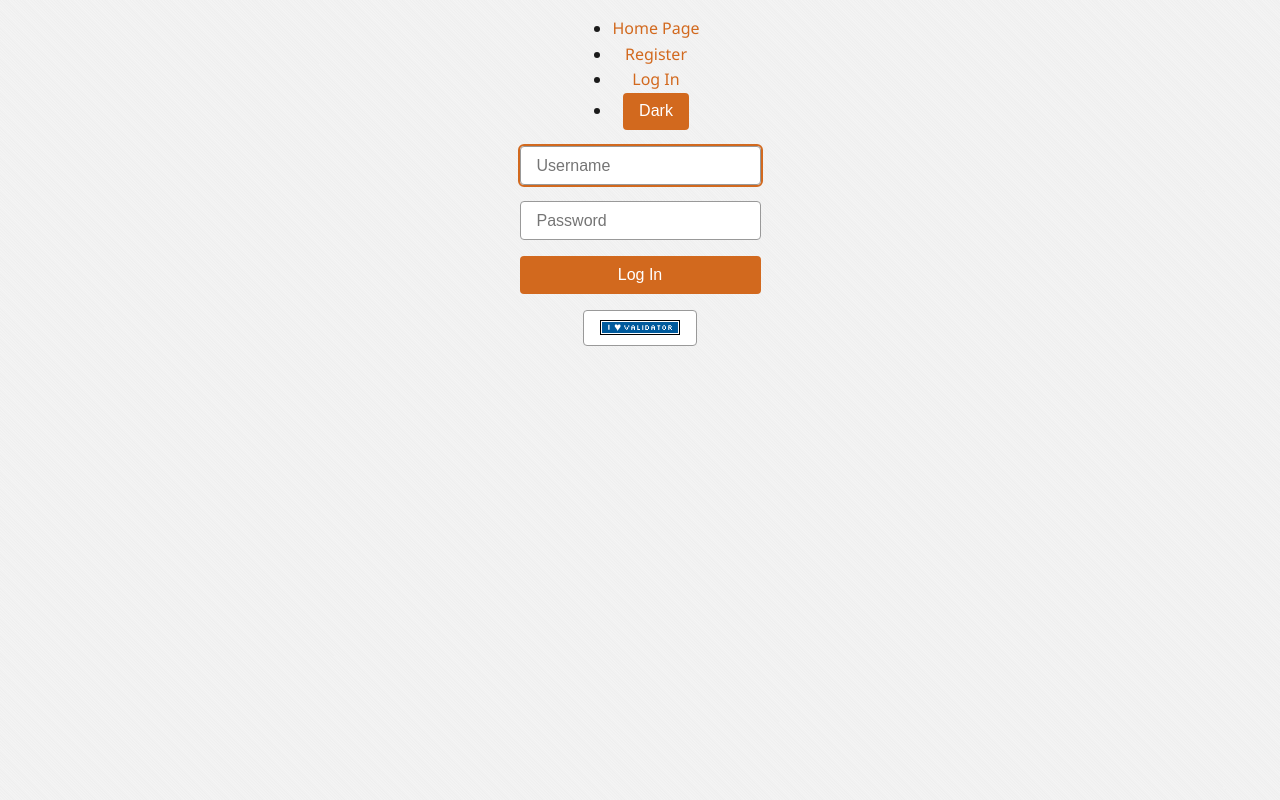
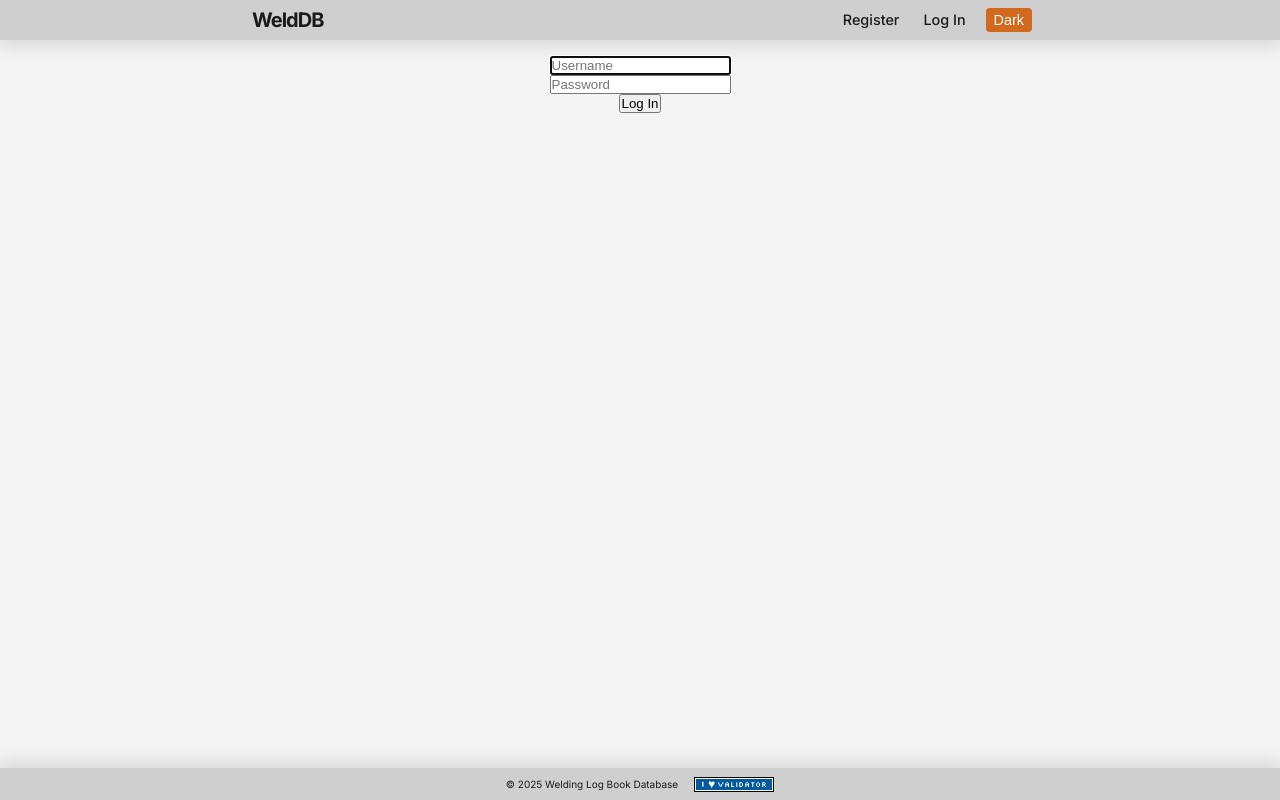
Before and after one commit to wdceng/project, a Flask app: page /login in a window 1280 px wide. Run offline with Flask 3, Linux system fonts and the light colour scheme; some libraries are stand-ins or nearby versions.

Commit message:
updated css

```diff
--- a/static/styles.css
+++ b/static/styles.css
@@ -1,30 +1,48 @@
+/*
+SPACING SYSTEM (px)
+2 / 4 / 8 / 12 / 16 / 24 / 32 / 48 / 64 / 80 / 96 / 128
+
+
+FONT SIZE SYSTEM (px)
+10 / 12 / 14 / 16 / 18 / 20 / 24 / 30 / 36 / 44 / 52 / 62 / 74 / 86 / 98
+*/
+
+/* ---------------------------------- */
 /* === GLOBAL RESET & BASE STYLES === */
-/* Apply to all elements and their pseudo-elements */
+/* ---------------------------------- */
+
 *,
 *::before,
 *::after {
+  /* Target all elements, including pseudo-elements (::before and ::after) */
+
+  box-sizing: border-box;
   /* Use border-box to make sizing predictable */
-  box-sizing: border-box;
 
-  /* Remove default spacing */
   margin: 0;
   padding: 0;
+  /* Remove default spacing */
 
+  transition: all 0.2s ease-in-out;
   /* Smooth transitions on all properties (be cautious!) */
-  transition: all 0.2s ease-in-out;
 }
 
 /* Optional: Respect user's motion preferences in device settings */
+/* If the user has requested reduced motion in their system settings, apply these styles */
 @media (prefers-reduced-motion: reduce) {
   *,
   *::before,
   *::after {
+    /* Target all elements, including pseudo-elements (::before and ::after) */
+
     transition: none !important;
+    /* Remove all CSS transitions (animations like fading, sliding, etc.)
+       The !important ensures this overrides other transition styles. */
   }
 }
 
-/* Html properties are for foundational stuff */
 html {
+  /* Html properties are for foundational stuff */
   font-size: 16px; /* Sets rem baseline */
   direction: ltr; /* Good for clarity, especially if supporting RTL later */
   scroll-behavior: smooth; /* UX-friendly scrolling */
@@ -37,10 +55,20 @@ html {
 }
 
 /* === Base Theme Variables (Light Theme) === */
-/* Define default design tokens for layout and UI styling */
 :root {
+  --max-width: 50rem; /* Limit layout width */
+
+  /* Define default design tokens for layout and UI styling */
   --bg-color: #f4f4f4; /* Page background color */
+  --bg-header: #cfcfcf; /* or #d4d4d4 for more lightness */
   --text-color: #1a1a1a; /* Default text color */
+  --text-nav-hover-color: #e0e0e0; /* Text color on nav link hover */
+  --header-box-shadow: rgba(
+    0,
+    0,
+    0,
+    0.1
+  ); /* Soft shadow for header elevation */
   --accent-color: #d2691e; /* Primary accent color (Welding orange) */
   --border-color: #ccc; /* Border color for elements like tables, cards */
   --input-bg: #fff; /* Background color for form inputs */
@@ -51,10 +79,18 @@ html {
 }
 
 /* === Dark Theme Variables === */
-/* Overrides applied when [data-theme="dark"] is set on <body> */
-body[data-theme="dark"] {
+body[data-theme='dark'] {
+  /* Overrides applied when [data-theme="dark"] is set on <body> */
   --bg-color: #121212; /* Dark background for the page */
+  --bg-header: #1a1a1a; /* consistent with dark code stripe */
   --text-color: #e0e0e0; /* Light text for contrast */
+  --text-nav-hover-color: #1a1a1a; /* Text color on nav link hover */
+  --header-box-shadow: rgba(
+    0,
+    0,
+    0,
+    0.5
+  ); /* Soft shadow for header elevation */
   --accent-color: #ff8c00; /* Brighter orange accent for dark mode */
   --border-color: #444; /* Darker borders for subtle contrast */
   --input-bg: #1f1f1f; /* Dark background for form inputs */
@@ -64,217 +100,142 @@ body[data-theme="dark"] {
   --table-stripe: #1a1a1a; /* Subtle row striping for tables */
 }
 
-/* Html properties are for foundational stuff,
-   body properties are the right place for:
-   - Visual styling: background-color, color
-   - Typography: font-family, line-height
-   - Layout spacing: padding, margin, display: flex, etc.*/
+/* ----------------------- */
+/* === ELEMENT STYLES === */
+/* ----------------------- */
+
+body,
+header,
+nav,
+nav ul,
+nav li,
+nav li a,
+main,
+footer,
+footer div {
+  /* === Flexbox === */
+  display: flex; /* Flex layout for centering */
+  justify-content: center; /* Center children horizontally */
+  align-items: center; /* Center children vertically */
+  text-align: center; /* Center text (optional) */
+}
+
+footer form,
+footer p {
+  /* === Flexbox === */
+  display: flex; /* Enable flex layout for form and paragraph */
+}
+
 body {
-  background-color: var(
-    --bg-color
-  ); /* Set background color from theme variable */
+  /* Body properties are the right place for:
+     - Visual styling: background-color, color
+     - Typography: font-family, line-height
+     - Layout spacing: padding, margin, display: flex, etc.*/
+  min-height: 100vh; /* Ensure body fills the full height of the viewport */
+  background-color: var(--bg-color);
   color: var(--text-color); /* Set text color from theme variable */
-  font-family: "Segoe UI", sans-serif; /* Use a clean, modern sans-serif font */
-  line-height: 1.6; /* Improve readability with comfortable line spacing */
-  padding: 1rem; /* Add space around the body content */
+  font-family: 'Inter', sans-serif; /* Use a clean, modern sans-serif font */
+  font-weight: 400; /* Regular font weight (normal) */
+  line-height: 1; /* Improve readability with comfortable line spacing */
+  /* Set background color from theme variable */
 
-  display: flex; /* Use Flexbox for layout */
+  /* === Flexbox Container === */
   flex-direction: column; /* Stack children vertically */
   justify-content: flex-start; /* Align items to the top of the page */
-  align-items: center; /* Center items horizontally */
-  min-height: 100vh; /* Ensure body fills the full height of the viewport */
-  text-align: center; /* Center-align text (optional, based on layout needs) */
 }
 
-/* Headings */
-h1,
-h2,
-h3,
-h4,
-h5,
-h6 {
-  color: var(--accent-color);
-  font-weight: bold;
-  margin-top: 1.5em;
+header {
+  width: 100%; /* Full width of viewport */
+  position: fixed; /* Stick to top while scrolling */
+  background-color: var(--bg-header); /* Theme-based header background */
+  margin-bottom: 1rem; /* Has no effect with fixed position */
+  box-shadow: 0rem 0.5rem 1rem var(--header-box-shadow); /* Soft elevation shadow */
 }
 
-/* Links */
-a {
-  color: var(--accent-color);
-  text-decoration: none;
-}
-a:hover {
-  text-decoration: underline;
+nav {
+  width: 100%; /* Allow full width up to max */
+  max-width: var(--max-width); /* Limit nav width for layout consistency */
 }
 
-/* Tables */
-table {
-  width: 100%;
-  border-collapse: collapse;
-  margin-top: 1rem;
-}
-th,
-td {
-  border: 1px solid var(--border-color);
-  padding: 0.75rem;
-}
-tr:nth-child(even) {
-  background-color: var(--table-stripe);
+nav > div {
+  width: 100%; /* Allow flex children to split left/right alignment */
 }
 
-/* Forms */
-form {
-  display: grid;
-  gap: 1rem;
-  margin-top: 1rem;
+nav li a {
+  height: 2.5rem;
+  padding: 0.5rem 0.75rem; /* Clickable area padding */
+  color: var(--text-color); /* Default link color */
+  list-style-type: none; /* Remove default bullet points */
+  font-size: 0.9rem; /* Slightly smaller than base font */
+  font-weight: 500; /* Medium weight for clarity */
+  text-decoration: none; /* Remove underline */
+  white-space: nowrap; /* Prevent text wrap */
 }
 
-label {
-  font-weight: bold;
+nav li a:hover {
+  background-color: var(--accent-color); /* Highlight on hover */
+  color: var(--text-nav-hover-color); /* Contrast text on hover */
+  border-radius: 0.25rem; /* Slightly rounded corners */
 }
 
-/* Input styles */
-input,
-select,
-textarea,
-button {
-  padding: 0.6rem 1rem;
-  border: 1px solid var(--input-border);
-  background: var(--input-bg);
-  color: var(--input-text);
-  border-radius: 4px;
-  font-size: 1rem;
+nav button {
+  padding: 0.25rem 0.5rem; /* Slightly more horizontal padding */
+  margin: 0 0.5rem; /* Horizontal spacing between buttons */
+  border-radius: 0.25rem; /* Slight curve on corners */
+  background-color: var(--accent-color); /* Welding orange */
+  color: #fff; /* Default text color */
+  font-size: 0.9rem; /* Slightly smaller text */
+  font-weight: 500; /* Medium weight */
+  border: none; /* Clean look */
+  cursor: pointer; /* Show pointer on hover */
+  transition: background-color 0.2s ease, color 0.2s ease; /* Smooth interaction */
 }
 
-input:focus,
-select:focus,
-textarea:focus {
-  outline: 2px solid var(--accent-color);
+nav button:hover {
+  background-color: var(--text-color); /* Invert for contrast */
+  color: var(--text-nav-hover-color); /* Light text on dark bg */
 }
 
-button {
-  cursor: pointer;
-  background-color: var(--accent-color);
-  color: #fff;
-  border: none;
-}
-button:hover {
-  opacity: 0.9;
+main {
+  width: 100%; /* Allow full width up to max */
+  max-width: var(--max-width); /* Limit nav width for layout consistency */
+  height: 100%; /* Allow full height up to max */
+  margin: 3.5rem 0rem 1rem 0rem; /* Top, right, bottom, left spacing */
+  padding: 0 1rem; /* Horizontal padding (left and right only) */
+
+  /* === Flexbox Items (chield of body) === */
+  flex-grow: 1; /* Let main fill remaining space */
+
+  /* === Flexbox Container === */
+  flex-direction: column; /* Stack children vertically */
+  justify-content: flex-start; /* Align items below header */
+  align-items: center; /* Center children vertically */
 }
 
-/* Specific input types */
-input[type="checkbox"],
-input[type="radio"] {
-  width: auto;
-  margin-right: 0.5rem;
+footer {
+  width: 100%; /* Allow full width up to max */
+  height: 2rem;
+  background-color: var(--bg-header); /* Match header or use subtle tone */
+  color: var(--text-color); /* Use theme text color */
+  font-size: 0.625rem; /* readable but not overpowering */
+  box-shadow: 0rem -0.5rem 1rem var(--header-box-shadow); /* Soft elevation shadow */
 }
 
-input[type="range"] {
-  width: 100%;
+footer > div {
+  max-width: var(--max-width); /* Limit nav width for layout consistency */
+  gap: 1rem; /* Space between child elements */
 }
 
-input[type="color"] {
-  padding: 0;
-  border: none;
-  background: none;
+/* ----------------------- */
+/* === ID STYLES === */
+/* ----------------------- */
+
+#logo {
+  font-size: 1.25rem; /* Larger size for site title */
+  font-weight: 700; /* Bold for emphasis */
+  letter-spacing: -0.0625rem; /* Slightly tighten space between letters */
 }
 
-input[type="file"] {
-  background: none;
-  border: none;
-}
-
-/* Textarea */
-textarea {
-  resize: vertical;
-}
-
-/* Code blocks */
-code,
-pre {
-  font-family: "Courier New", monospace;
-  background-color: var(--code-bg);
-  padding: 0.5rem;
-  border-radius: 4px;
-  display: block;
-  overflow-x: auto;
-}
-
-/* Lists */
-ul,
-ol {
-  margin-left: 2rem;
-}
-
-/* Welding-style card */
-.card {
-  border: 1px solid var(--border-color);
-  border-left: 5px solid var(--accent-color);
-  background: var(--input-bg);
-  padding: 1rem;
-  border-radius: 6px;
-  margin: 1rem 0;
-  box-shadow: 0 1px 5px rgba(0, 0, 0, 0.1);
-}
-
-/* Welding-themed subtle texture (optional) */
-body::before {
-  content: "";
-  position: fixed;
-  top: 0;
-  left: 0;
-  right: 0;
-  bottom: 0;
-  background: repeating-linear-gradient(
-    45deg,
-    rgba(255, 255, 255, 0.01),
-    rgba(0, 0, 0, 0.02) 2px
-  );
-  z-index: -1;
-  pointer-events: none;
-}
-
-/* Responsive Layout */
-/* Tablet and smaller */
-@media (max-width: 768px) {
-  body {
-    padding: 0.5rem;
-  }
-
-  table,
-  th,
-  td {
-    font-size: 0.875rem;
-  }
-
-  .card {
-    margin: 0.5rem 0;
-    padding: 0.75rem;
-  }
-
-  form {
-    grid-template-columns: 1fr;
-  }
-
-  input,
-  button,
-  textarea,
-  select {
-    width: 100%;
-  }
-}
-
-/* Mobile */
-@media (max-width: 480px) {
-  h1 {
-    font-size: 1.5rem;
-  }
-
-  h2 {
-    font-size: 1.25rem;
-  }
-
-  body {
-    font-size: 0.9rem;
-  }
-}
+/* ----------------------- */
+/* === CLASSE STYLES === */
+/* ----------------------- */
--- a/templates/layout.html
+++ b/templates/layout.html
@@ -27,21 +27,27 @@
       href="/static/favicon/favicon-16x16.png"
     />
     <link rel="manifest" href="/static/favicon/site.webmanifest" />
+    <!-- Enter google fonts before css files -->
+    <link rel="preconnect" href="https://fonts.googleapis.com" />
+    <link rel="preconnect" href="https://fonts.gstatic.com" crossorigin />
+    <link
+      href="https://fonts.googleapis.com/css2?family=Inter:ital,opsz,wght@0,14..32,100..900;1,14..32,100..900&display=swap"
+      rel="stylesheet"
+    />
+    <!-- Enter google fonts before css files -->
     <link rel="stylesheet" href="/static/styles.css" />
-    <script type="text/javascript" src="/static/scripts.js" defer></script>
-    <title>Weld-DB: {% block title %}{% endblock %}</title>
+    <script src="/static/scripts.js" defer></script>
+    <title>WeldDB: {% block title %}{% endblock %}</title>
   </head>
   <!-- To start with "light" or "dark" theme -->
   <body data-theme="light">
     <header>
       <nav>
-        <div>
         <ul>
           <li>
-              <a href="/">Home Page</a>
+            <a href="/" id="logo">WeldDB</a>
           </li>
         </ul>
-          <div>
         {% if session["user_id"] %}
         <ul>
           <li><a href="/quote">Quote</a></li>
@@ -50,10 +56,12 @@
           <li><a href="/history">History</a></li>
           <li><a href="/add">Add Cash</a></li>
         </ul>
+        <div></div>
         <ul>
           <li><a href="/logout">Log Out</a></li>
         </ul>
         {% else %}
+        <div></div>
         <ul>
           <li><a href="/register">Register</a></li>
           <li><a href="/login">Log In</a></li>
@@ -64,8 +72,6 @@
             <button onclick="toggleTheme()" id="toggleTheme">Dark</button>
           </li>
         </ul>
-          </div>
-        </div>
       </nav>
       {% if get_flashed_messages() %}
       <div role="alert">{{ get_flashed_messages() | join(" ") }}</div>
@@ -73,6 +79,15 @@
     </header>
     <main>{% block main %}{% endblock %}</main>
     <footer>
+      <div>
+        <p>
+          &copy;
+          <script>
+            document.write(new Date().getFullYear());
+          </script>
+          Welding Log Book Database
+        </p>
+        <!-- https://validator.w3.org/ -->
         <form
           action="https://validator.w3.org/check"
           enctype="multipart/form-data"
@@ -86,8 +101,8 @@
             src="/static/I_heart_validator.png"
             type="image"
           />
-        <!-- https://validator.w3.org/ -->
         </form>
+      </div>
     </footer>
   </body>
 </html>
```
Also changed, not shown: dev.html (+31 -10 lines), dev_semantic.html (deleted, +0 -18 lines), 1 other file. Lines whose indentation alone changed are shown as unchanged.
